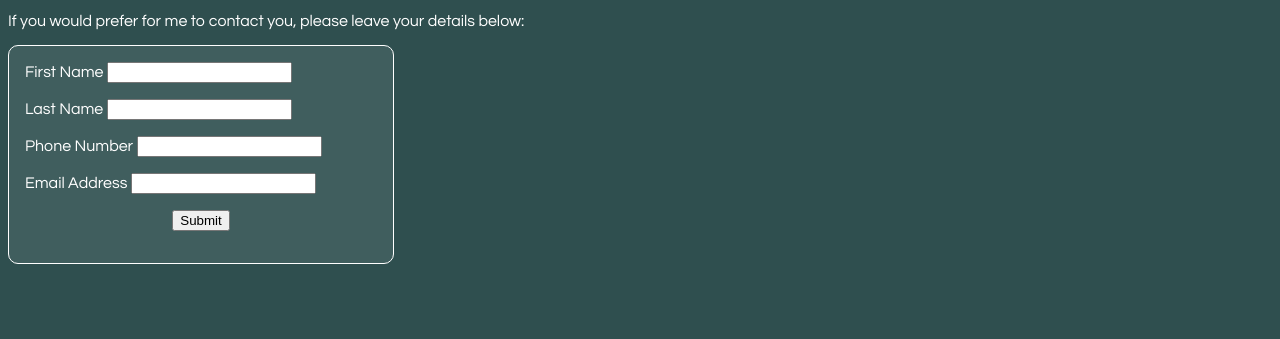
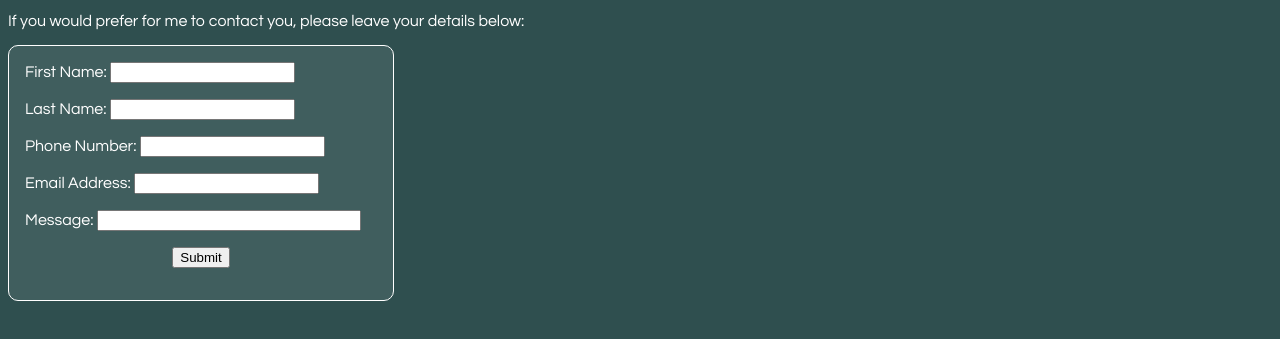
Before and after one commit to Bethashcroft/mywebsite, a plain HTML site: page Contact Me.html in a window 1280 px wide. Shown: the part 155-494 px from the top of the page. Drawn offline with Linux system fonts and the light colour scheme.

Commit message:
added a message section to the contact me form

```diff
--- a/Contact Me.html
+++ b/Contact Me.html
@@ -52,14 +52,17 @@
         action="https://formsubmit.co/bethashcroft1998@gmail.com"
         method="POST"
       >
-        <label for="fname">First Name</label>
+        <label for="fname">First Name:</label>
         <input type="text" id="fname" name="fname" /><br /><br />
-        <label for="lname">Last Name</label>
+        <label for="lname">Last Name:</label>
         <input type="text" id="lname" name="lname" /><br /><br />
-        <label for="phonenum">Phone Number</label>
+        <label for="phonenum">Phone Number:</label>
         <input type="text" id="phonenum" name="phonenum" /><br /><br />
-        <label for="email">Email Address</label>
+        <label for="email">Email Address:</label>
         <input type="text" id="email" name="email" /><br /><br />
+        <label for="message">Message:</label>
+        <input type="text" id="message" name="message" /><br />
+        <br />
         <div id="submit">
           <input type="submit" value="Submit" />
         </div>
--- a/Portfolio CSS.css
+++ b/Portfolio CSS.css
@@ -124,6 +124,10 @@ a {
   background: #ffffff15;
 }
 
+#message {
+  width: 75%;
+}
+
 #submit {
   text-align: center;
 }
```
